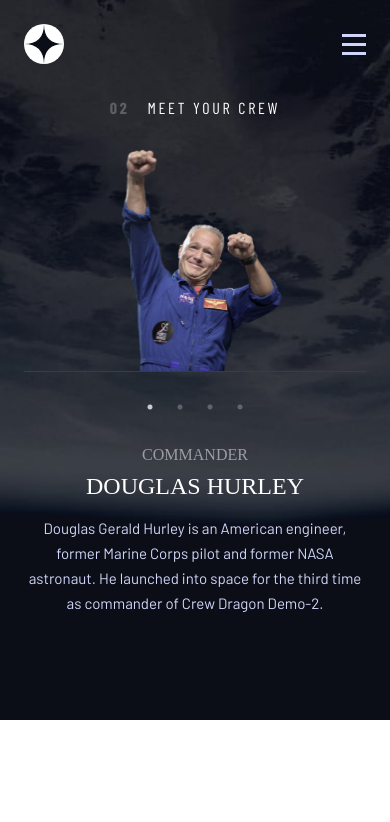
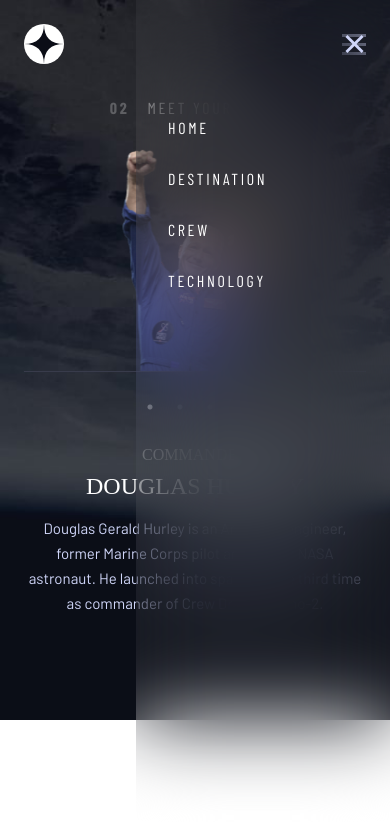
Before and after one commit to jjmbeba/space-tourism, a Next.js app: page /crew in a window 390 px wide. Both pictures are taken after a click on the picture 354 px from the left and 44 px from the top of the page. Shown: the top 822 px of the page. Built offline with nearby package versions, Linux system fonts and the light colour scheme; a web font is replaced by a local one.

Commit message:
fix head issues on crew mobile page

```diff
--- a/components/SideMenu.jsx
+++ b/components/SideMenu.jsx
@@ -42,7 +42,7 @@
           <Link
             onClick={() => dispatch(setMenuState())}
             className="link-text"
-            href="/"
+            href="/crew"
           >
             <span className="link-num">02</span>
             <span>CREW</span>
--- a/pages/crew.js
+++ b/pages/crew.js
@@ -1,15 +1,19 @@
-import { Head } from "next/document";
+import Head from "next/head";
+import { useSelector } from "react-redux";
 import Crew from "../components/Crew";
+import SideMenu from "../components/SideMenu";
 
 function crew() {
+    const menuState = useSelector((state) => state.menu)
   return (
     <>
-    {/* <Head>
+    <Head>
         <title>Space Tourism</title>
         <meta name="description" content="Generated by create next app" />
         <link rel="icon" href="/galaxy.png" />
-    </Head> */}
+    </Head>
     <Crew/>
+    {menuState && <SideMenu/>}
     </>
   );
 }
```
